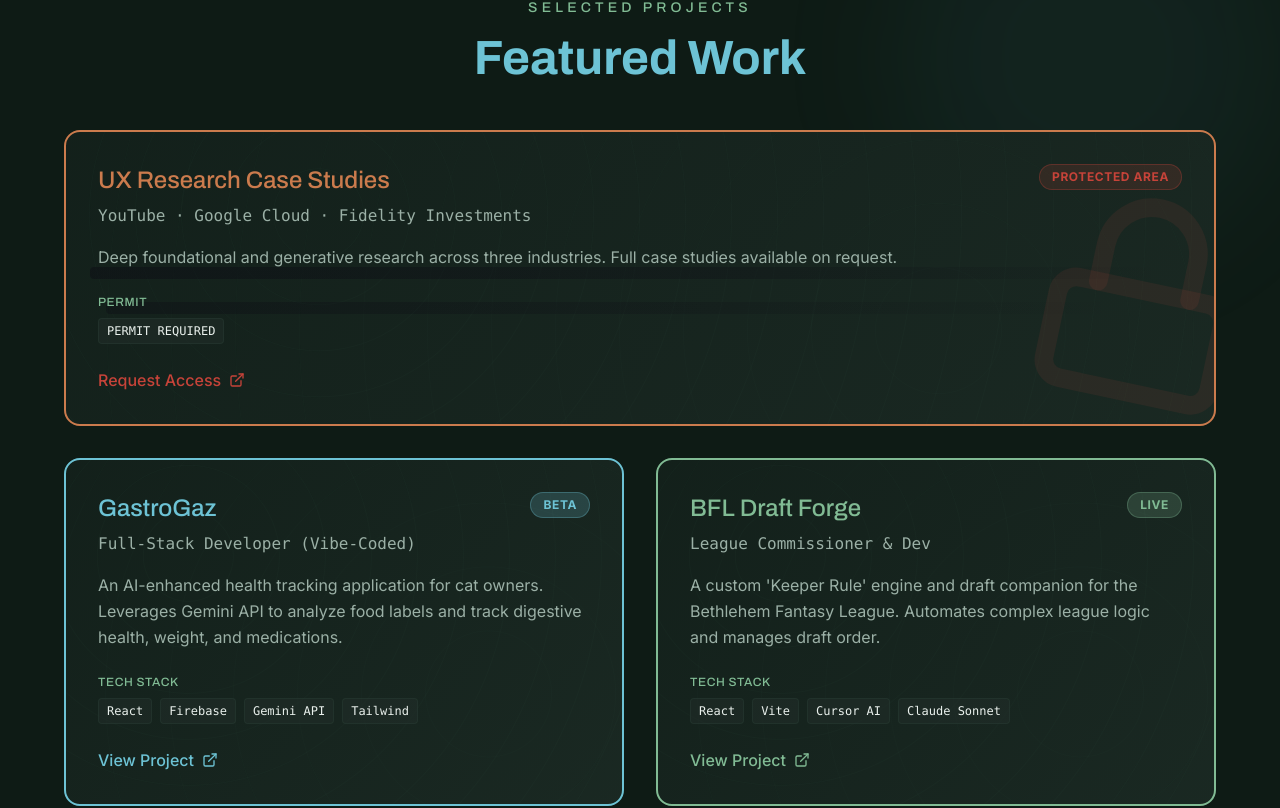
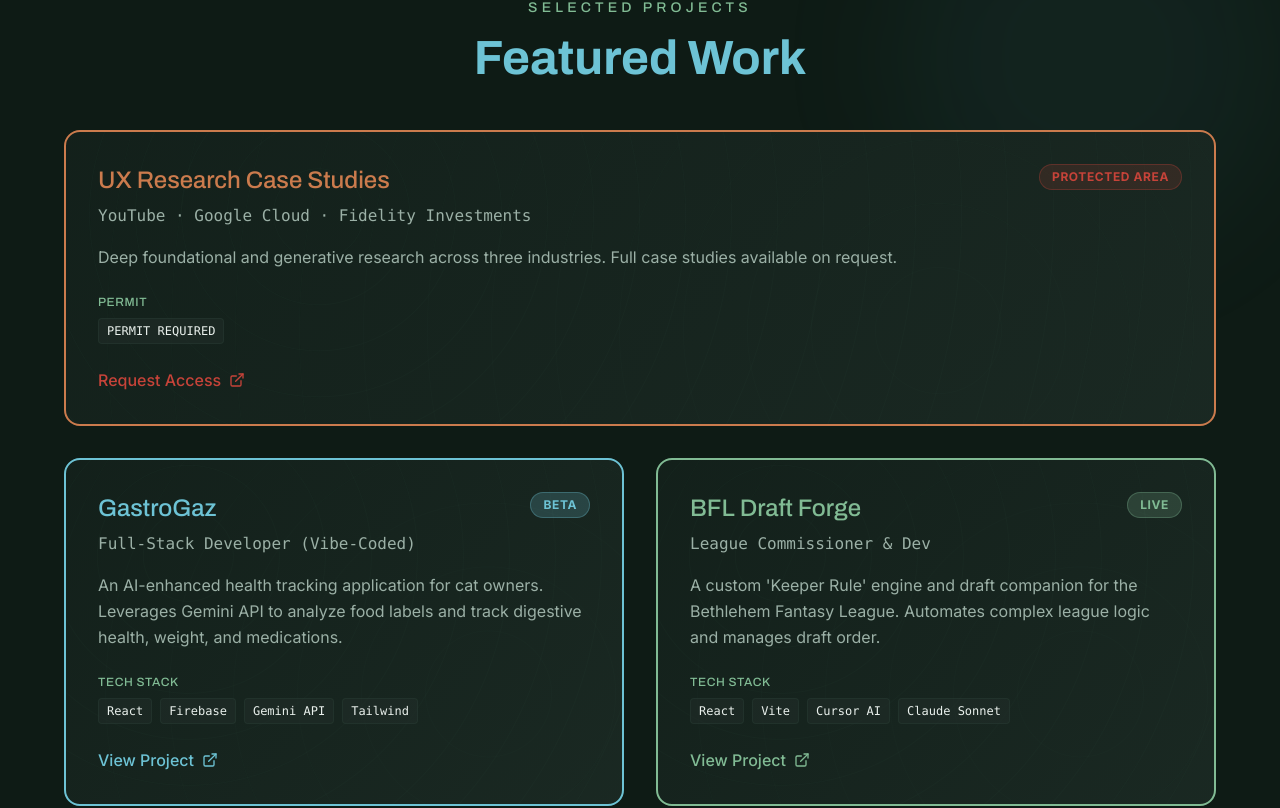
Before and after one commit to mikedimaria-cmd/Mike-UXR-Website-Project, a React (Vite) app: page / in a window 1280 px wide. Shown: the part 3876-4684 px from the top of the page. Built offline with nearby package versions, Linux system fonts and the light colour scheme; the HTML template or start-up script is replaced by a standard one.

Commit message:
Remove lock watermark and redaction bars from confidential card (all themes)
Co-Authored-By: Claude Fable 5 <noreply@anthropic.com>

```diff
--- a/src/components/portfolio/ProjectCard.tsx
+++ b/src/components/portfolio/ProjectCard.tsx
@@ -1,4 +1,4 @@
-import { ExternalLink, Github, Lock } from "lucide-react";
+import { ExternalLink, Github } from "lucide-react";
 import { Project } from "@/data/portfolio";
 import { useTheme } from "@/theme/ThemeContext";
 
@@ -72,15 +72,7 @@ const ProjectCard = ({ project }: ProjectCardProps) => {
       {/* Grid overlay */}
       <div className="absolute inset-0 synthwave-grid opacity-10 group-hover:opacity-20 transition-opacity duration-500" />
 
-      {isConfidential && (
-        <>
-          {/* Faint lock watermark */}
-          <Lock
-            className="absolute -right-10 top-14 w-56 h-56 text-destructive/10 rotate-12 pointer-events-none"
-            aria-hidden="true"
-          />
-
-          {showGlitch && (
+      {isConfidential && showGlitch && (
         <>
           {/* Classified scanline overlay */}
           <div
@@ -96,23 +88,6 @@ const ProjectCard = ({ project }: ProjectCardProps) => {
             style={{
               background:
                 "repeating-linear-gradient(135deg, rgba(255,255,255,0.08) 0px, rgba(255,255,255,0.08) 1px, rgba(0,0,0,0) 2px, rgba(0,0,0,0) 4px)",
-                }}
-              />
-            </>
-          )}
-          {/* Redaction bars — read as redacted ink in every theme */}
-          <div
-            className="absolute left-6 right-10 top-[46%] h-3 rounded-sm pointer-events-none opacity-70"
-            style={{
-              background:
-                "linear-gradient(90deg, rgba(10,6,18,0.55) 0%, rgba(10,6,18,0.35) 60%, rgba(10,6,18,0) 100%)",
-            }}
-          />
-          <div
-            className="absolute left-10 right-20 top-[58%] h-3 rounded-sm pointer-events-none opacity-60"
-            style={{
-              background:
-                "linear-gradient(90deg, rgba(10,6,18,0.50) 0%, rgba(10,6,18,0.30) 55%, rgba(10,6,18,0) 100%)",
             }}
           />
         </>
```
Lines whose indentation alone changed are shown as unchanged.
